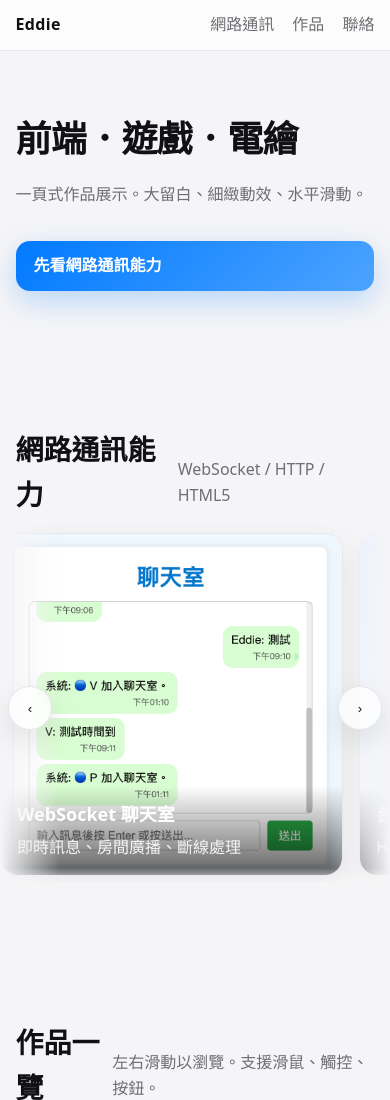
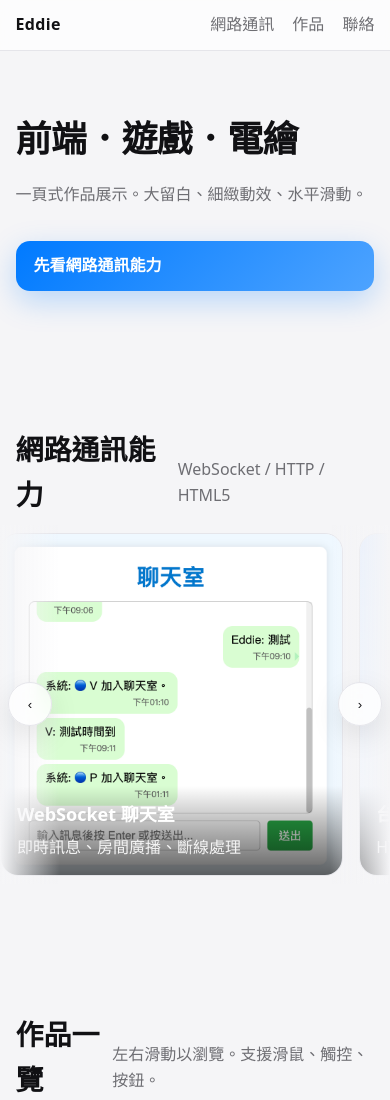
Before and after one commit to eddiesie/eddiesie.github.io, a plain HTML site: page index.html in a window 390 px wide. Shown: the top 1100 px of the page. Drawn offline with Linux system fonts and the light colour scheme.

Commit message:
Update style.css

```diff
--- a/style.css
+++ b/style.css
@@ -107,7 +107,7 @@ a{color:inherit}
 .card p{margin:0; color:rgba(255,255,255,.9)}
 .card:focus-visible{ outline:2px solid var(--brand); outline-offset:2px }
 
-/* ▼ 若希望網通區的縮圖維持「方形」 */
+/* ▼ 讓網通區縮圖維持「方形」 */
 #network .rail .card img{ aspect-ratio: 1/1; }
 
 /* ===== 水平滑動（滿版；供網通/作品共用） ===== */
@@ -157,35 +157,29 @@ a{color:inherit}
   right:0; background: linear-gradient(270deg, var(--bg), rgba(245,245,247,0));
 }
 
-/* ===== 只調整「網路通訊能力」的卡片尺寸與間距 ===== */
+/* ===== 僅調整「網路通訊能力」尺寸與陰影 ===== */
 #network .rail{
-  grid-auto-columns: min(64vw, 420px);  /* 卡片更小 */
-  gap: 28px;                             /* 卡片間距更大 */
-  padding: 8px 24px 18px;                /* 底部多 10px，讓陰影不貼底 */
+  /* ↓↓↓ 這一行控制【網通區】卡片寬度（越小卡片越小）*/
+  grid-auto-columns: min(56vw, 500px);
+  /* ↑↑↑ 需要再小就把 56vw 或 360px 調低；想大就調高 */
+
+  gap: 28px;          /* 網通區卡片之間的間距（可調） */
+  padding: 8px 24px;  /* 左右內邊界（可調） */
 }
 
-/* ▼ 修正：避免陰影連成一條橫線（僅網通區） */
 #network .card{
-  box-shadow: 0 12px 32px rgba(0,0,0,.08); /* 陰影變淺、模糊略小 */
-}
-#network .rail-wrap::after{
-  content:"";
-  position:absolute; left:0; right:0; bottom:0;
-  height: 24px;
-  background: linear-gradient(to bottom, rgba(245,245,247,0), var(--bg) 70%);
-  pointer-events:none;
-  z-index:3; /* 低於左右淡出(4)與箭頭(5)，但高於卡片 */
+  box-shadow: none;   /* 移除網通區卡片陰影，避免連成一條橫線 */
 }
 
-/* RWD 微調 */
+/* RWD 微調（僅網通區） */
 @media (max-width: 1024px){
-  #network .rail{ grid-auto-columns: min(72vw, 420px); gap: 24px; padding: 8px 20px 18px; }
+  #network .rail{ grid-auto-columns: min(64vw, 360px); gap: 24px; padding: 8px 20px; }
 }
 @media (max-width: 820px){
-  #network .rail{ grid-auto-columns: 76vw; gap: 20px; padding: 8px 16px 18px; }
+  #network .rail{ grid-auto-columns: 74vw; gap: 20px; padding: 8px 16px; }
 }
 @media (max-width: 560px){
-  #network .rail{ grid-auto-columns: 88vw; gap: 16px; padding: 8px 12px 16px; }
+  #network .rail{ grid-auto-columns: 88vw; gap: 16px; padding: 8px 12px; }
 }
 
 /* 聯絡 & 頁尾 */
```
